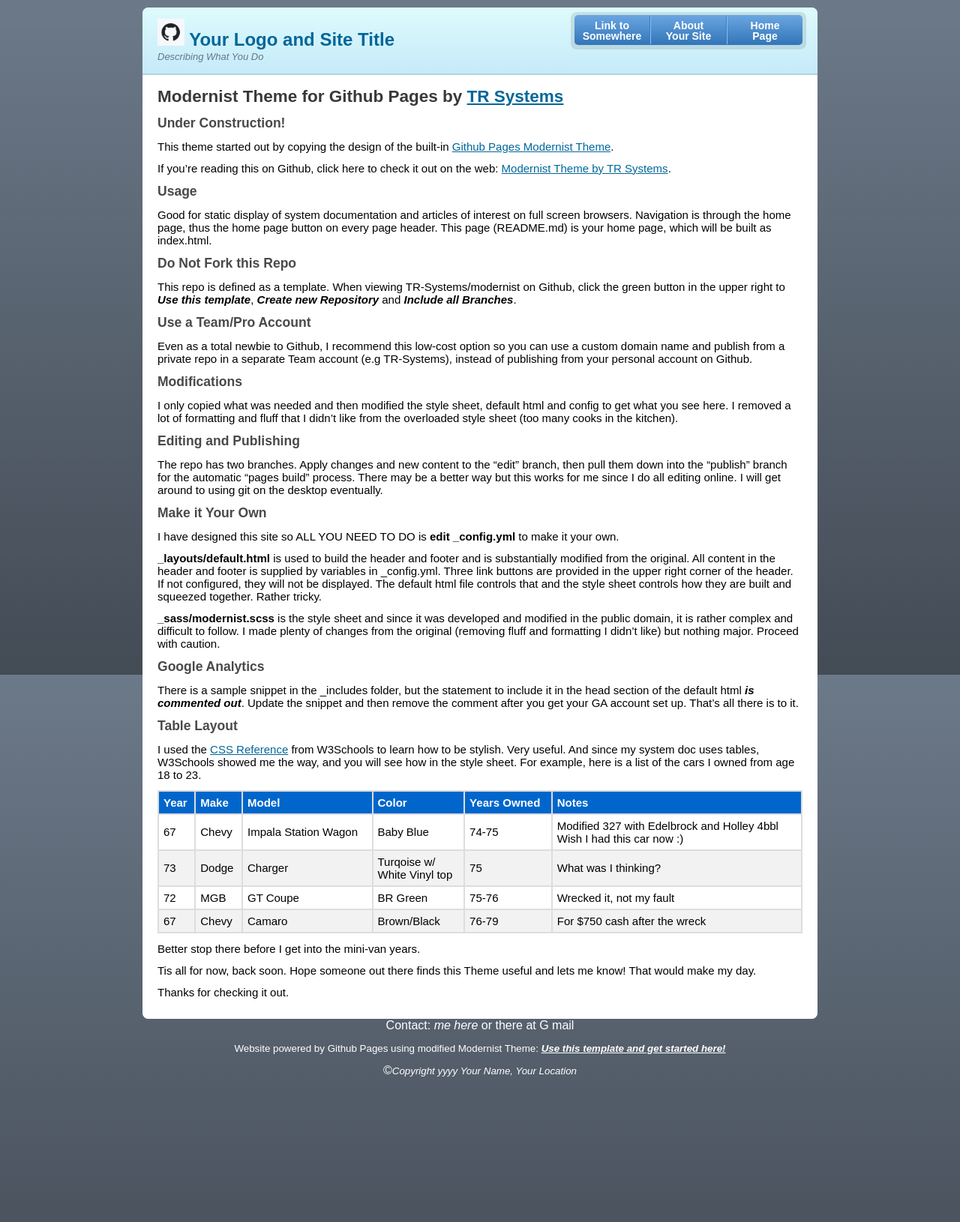
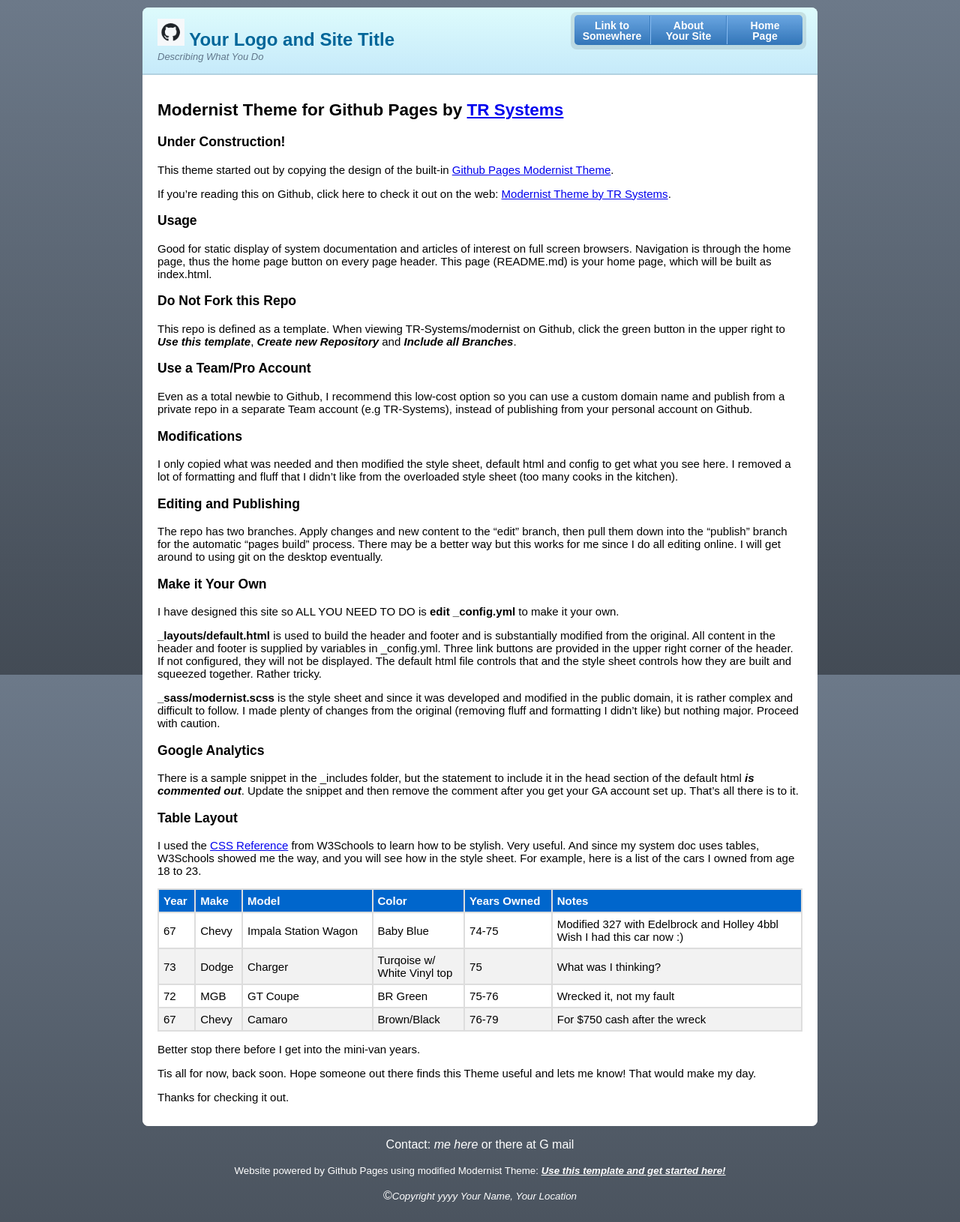
Before and after one commit to TR-Systems/modernist, a Jekyll site: the page built from README.md, in a window 1280 px wide. Shown: the whole page at 75% size. Built offline with Jekyll 4.4.1, drawn with Linux system fonts in a browser that asks for light colours; our own code applies the rules of GitHub Pages for plain Markdown files; before the commit the page ends 1459 px from its top, so only the background shows below that.

Commit message:
Update modernist.scss

```diff
--- a/_sass/modernist.scss
+++ b/_sass/modernist.scss
@@ -1,5 +1,3 @@
-/* @import "rouge-base16-dark"; */
-
 html {
   background: #6C7989;
   background: #6C7989 linear-gradient(#6C7989, #434B55) fixed;
@@ -13,7 +11,7 @@
   color: #000;
   font-weight: normal;
 }
-/* The only change from Jekyll Modernist theme is width */
+/* Only change from source Modernist theme is width */
 .wrapper {
   width: 900px;
   margin: 0 auto;
@@ -21,10 +19,17 @@
   border-radius: 8px;
 }
 
+/* Is default */
 header, section, footer {
   display: block;
 }
-/* All Table elements obtain from W3Schools example */
+
+p {
+  margin: 0px, 6px, 6px, 12px;
+  padding:0;
+}
+
+/* Table design from W3Schools example, with mods */
 table {
   font-family: Arial, Helvetica, sans-serif;
   border-collapse: collapse;
@@ -47,16 +52,6 @@
 tr:nth-child(even){background-color: #f2f2f2;}
 
 tr:hover {background-color: #ddd;}
-
-a {
-  color: #069;
-  text-decoration: underline;
-}
-
-p {
-  margin: 0px, 6px, 6px, 12px;
-  padding:0;
-}
 
 header {
   border-radius: 8px 8px 0 0;
@@ -159,7 +154,6 @@
         font-size:14px;
         display:block;
         color:#fff;
-        -webkit-font-smoothing:antialiased;
       }
     }
   }
@@ -167,6 +161,7 @@
 
 footer {
   margin:0 auto;
+
   p {
     color: #fff;
     text-align: center;
@@ -186,28 +181,6 @@
   background:#FFFFFF;
   border-radius: 0 0 8px 8px;
   position:relative;
-}
-
-h1, h2, h3, h4, h5, h6 {
-  color:#222;
-  padding:0;
-  margin:0 0 12px;
-}
-
-p, ul, ol, table, pre, dl {
-  margin:0 0 12px;
-}
-
-h1 {
-  font-size:28px;
-}
-
-h2 {
-  color:#393939;
-}
-
-h3, h4, h5, h6 {
-  color:#494949;
 }
 
 blockquote {
```
